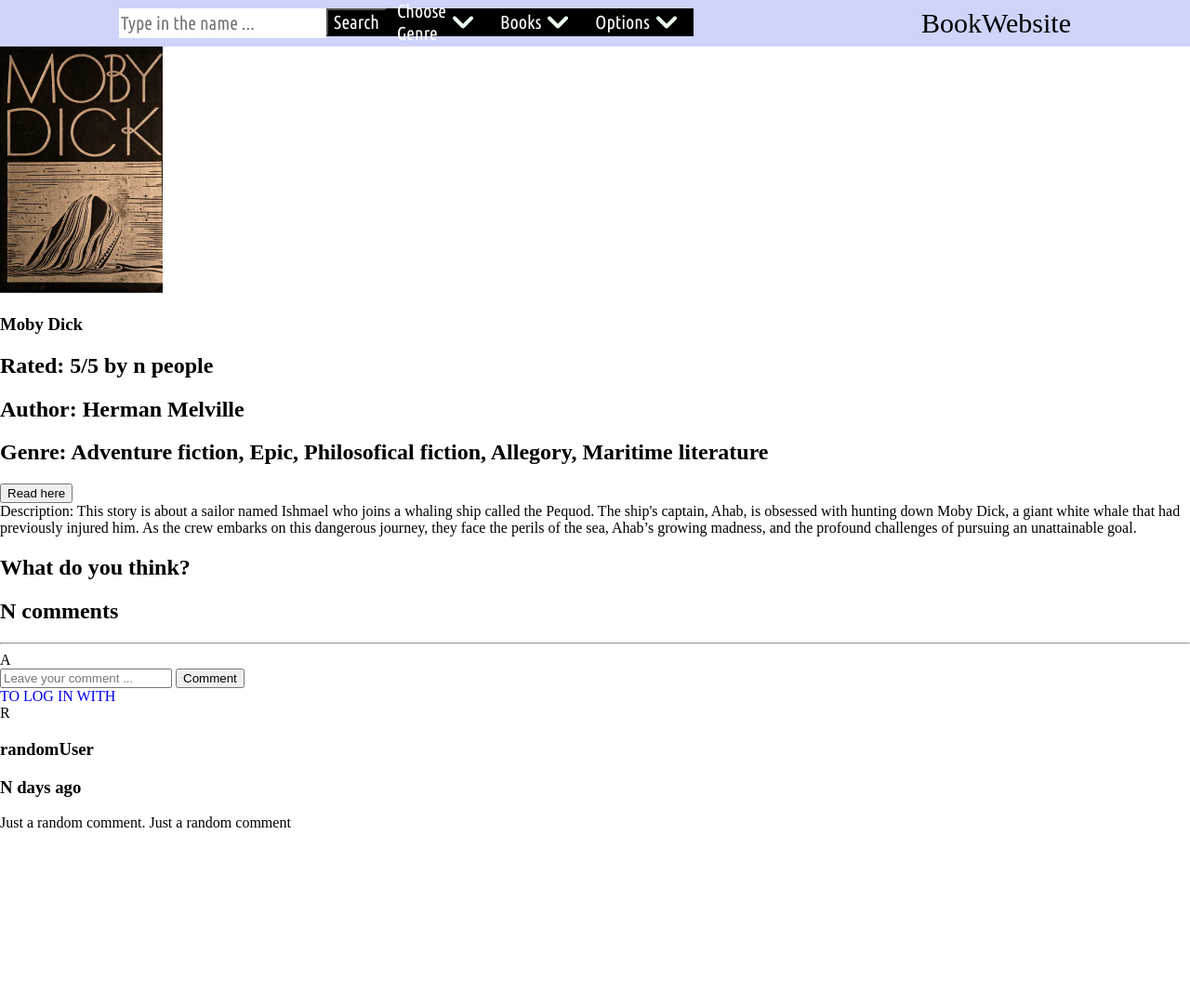
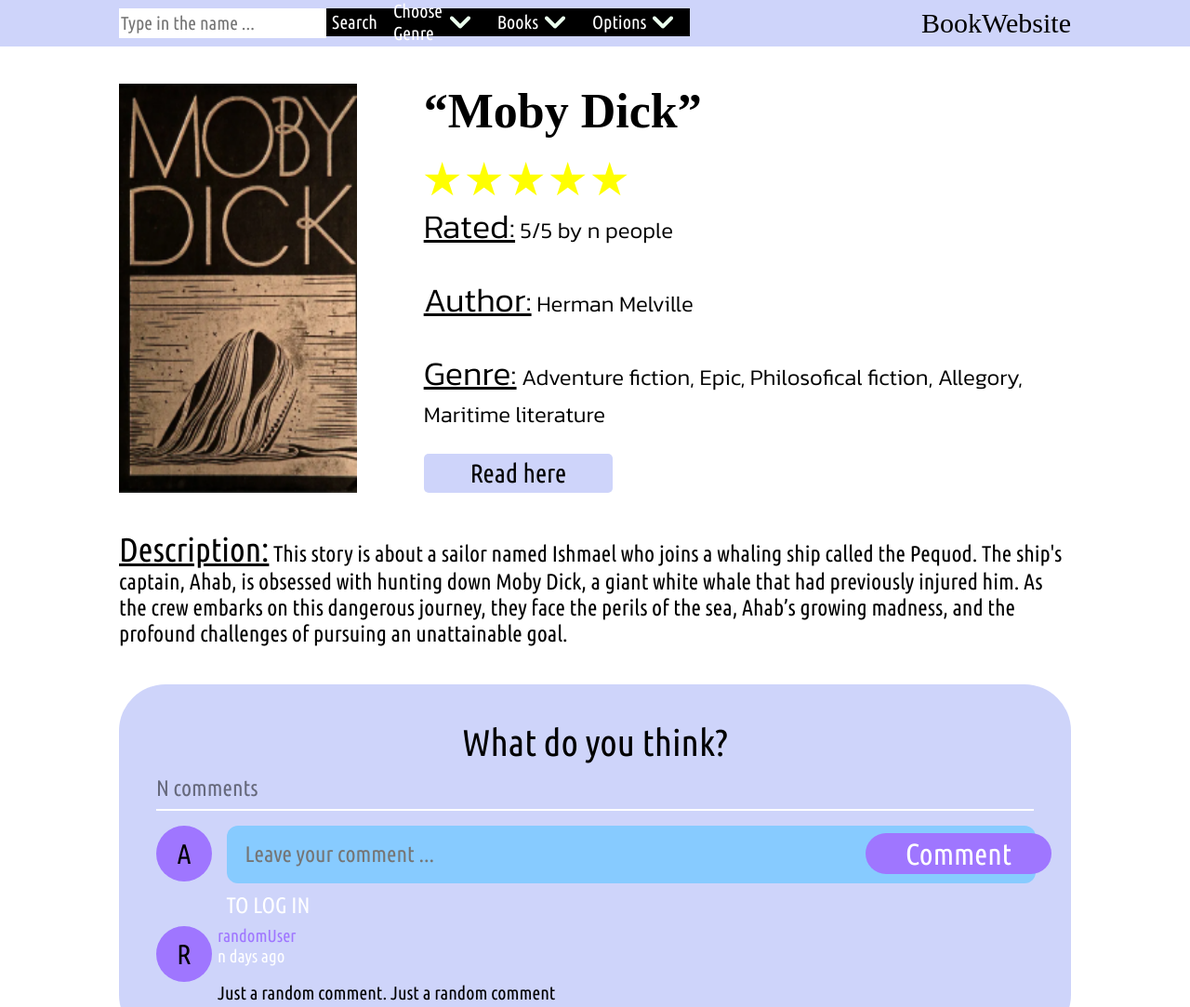
Before and after one commit to s3rbar/book-website, a website: page app/html/books-page.html in a window 1280 px wide. Shown: the top 1083 px of the page at 93% size. Before the commit the page ends 894 px from the top, so only its background shows below. Drawn offline with Linux system fonts and the light colour scheme; a web font is replaced by a local one.

Commit message:
Finish the pc layout for the books page

```diff
--- a/app/html/books-page.html
+++ b/app/html/books-page.html
@@ -9,10 +9,9 @@
 <body>
     <nav>
         <section class="nav-content">
-
             <section>
                 <input type="text" class="name-search ubuntu-condensed" placeholder="Type in the name ...">
-                <button class="search-button ubuntu-condensed">Search</button>
+                <button type="submit" class="search-button ubuntu-condensed">Search</button>
                 <div class="toggle ubuntu-condensed">
                     Choose Genre
                     <img src="../../arrow-imgs/Chevron down.png">
@@ -33,36 +32,44 @@
     </nav>
     <main id="books-page">
         <section class="books-page_content">
+            <section class="content_main-info">
                 <section class="books-cover">
                     <img src="../../book-cover-imgs/book1Cover.png" alt="Coudn't download this image">
                 </section>
                 <section class="books-info">
-                <h1 class="books-info_name">Moby Dick</h1>
+                    <h1 class="books-info_name sofia-sans">“Moby Dick”</h1>
                     <section class="books-info_ratings">
-                    <div class="stars"></div>
-                    <h2 class="rating-amount">
-                        <span>Rated:</span> 5/5 by n people
+                        <div class="stars">
+                            <div class="star"></div>
+                            <div class="star"></div>
+                            <div class="star"></div>
+                            <div class="star"></div>
+                            <div class="star"></div>
+                        </div>
+                        <h2 class="rating-amount kanit">
+                            <span class="underline">Rated:</span> 5/5 by n people
                         </h2>
                     </section>
-                <h2 class="books-info_author">
-                    <span>Author:</span> Herman Melville
+                    <h2 class="books-info_author kanit">
+                        <span class="underline">Author:</span> Herman Melville
                     </h2>
-                <h2 class="books-info_genre">
-                    <span>Genre:</span>
+                    <h2 class="books-info_genre kanit">
+                        <span class="underline">Genre:</span>
                         Adventure fiction,
                         Epic,
                         Philosofical fiction,
                         Allegory,
                         Maritime literature
                     </h2>
-                <a href="#">
-                    <button>
+                    <a class="books-info_link" href="#">
+                        <button class="ubuntu-condensed">
                             Read here
                         </button>
                     </a>
                 </section>
-            <article class="description">
-                <span>Description:</span>
+            </section>
+            <article class="content_description ubuntu-condensed">
+                <span class="underline">Description:</span>
                 This story is about a sailor named Ishmael
                 who joins a whaling ship called the Pequod.
                 The ship's captain, Ahab, is obsessed with hunting down Moby Dick,
@@ -74,35 +81,35 @@
             </article>
         </section>
         <section class="books-page_comment-section">
-            <h2 class="comment-section_header">
+            <h2 class="header ubuntu-condensed">
                 What do you think?
             </h2>
-            <h2 class="comment-amount">
+            <h2 class="comment-amount ubuntu-condensed">
                 N comments
             </h2>
             <hr>
             <section class="add-your-comment">
-                <div class="account-icon">
+                <div class="account-icon your-account-icon ubuntu-condensed">
                     A
                 </div>
                 <section class="comment-info">
-                    <div class="commment-info_text">
+                    <div class="comment-info_text">
                         <input type="text" placeholder="Leave your comment ...">
-                        <button type="submit" class="comment-button">Comment</button>
+                        <button type="submit" class="comment-button ubuntu-condensed">Comment</button>
                     </div>
-                    <a href="#" class="login-link">TO LOG IN WITH</a>
+                    <a href="#" class="login-link ubuntu-condensed">TO LOG IN</a>
                 </section>
             </section>
             <section class="random-comment">
-                <div class="random-account-icon">
+                <div class="account-icon random-account-icon ubuntu-condensed">
                     R
                 </div>
                 <section class="comment-info">
                     <div class="comment-info_details">
-                        <h3 class="random-username">randomUser</h3>
-                        <h3 class="comment-date">N days ago</h3>
+                        <h3 class="random-username ubuntu-condensed">randomUser</h3>
+                        <h3 class="comment-date ubuntu-condensed">n days ago</h3>
                     </div>
-                    <div class="commment-info_text">
+                    <div class="comment-info_text ubuntu-condensed">
                         Just a random comment. Just a random comment
                     </div>
                 </section>
--- a/app/scss/_boilerplate.scss
+++ b/app/scss/_boilerplate.scss
@@ -11,3 +11,12 @@ body{
 a{
     text-decoration: none;
 }
+
+main{
+    width: 80%;
+    margin-left: 10%;
+}
+
+button{
+    border: none;
+}
--- /dev/null
+++ b/app/scss/_books-page.scss
@@ -0,0 +1,186 @@
+main#books-page{
+    .books-page_content{
+        width: 100%;
+        margin-top: 40px;
+        .content_main-info{
+            width: 100%;
+            height: 440px;
+            display: flex;
+            flex-direction: row;
+            justify-content: space-between;
+            margin-bottom: 40px;
+            .books-cover{
+                width: 25%;
+                img{
+                    width: 100%;
+                    height: 100%;
+                }
+            }
+            .books-info{
+                width: 68%;
+                height: 100%;
+                display: flex;
+                flex-direction: column;
+                justify-content: space-between;
+                &_name{
+                    font-weight: 700;
+                    font-size: 52px;
+                    margin: 0;
+                }
+                &_ratings{
+                    height: 96px;
+                    display: flex;
+                    flex-direction: column;
+                    justify-content: space-between;
+                    .stars{
+                        width: 220px;
+                        display: flex;
+                        flex-direction: row;
+                        justify-content: space-between;
+                        align-items: center;
+                        .star{
+                            width: 40px;
+                            aspect-ratio: 1;
+                            background: #FFFF00;
+                            clip-path: polygon(50% 0,
+                                calc(50%*(1 + sin(.4turn))) calc(50%*(1 - cos(.4turn))),
+                                calc(50%*(1 - sin(.2turn))) calc(50%*(1 - cos(.2turn))),
+                                calc(50%*(1 + sin(.2turn))) calc(50%*(1 - cos(.2turn))),
+                                calc(50%*(1 - sin(.4turn))) calc(50%*(1 - cos(.4turn)))
+                            );
+                            /* or more simple
+                            clip-path: polygon(50% 0,79% 90%,2% 35%,98% 35%,21% 90%);
+                            */
+                        }
+                    }
+                }
+                &_author, &_genre, .rating-amount{
+                    font-size: 24px;
+                    margin: 0;
+                    span{
+                        font-size: 36px;
+                    }
+                }
+                &_link{
+                    button{
+                        width: inherit;
+                        background-color: #CED4FA;
+                        border-radius: 5px;
+                        padding: 5px 50px;
+                        font-size: 28px;
+                        cursor: pointer;
+                    }
+                }
+            }
+        }
+        .content_description{
+            width: 100%;
+            font-size: 24px;
+            span{
+                font-size: 36px;
+            }
+        }
+    }
+    .books-page_comment-section{
+        background-color: #CED4FA;
+        display: flex;
+        flex-direction: column;
+        padding: 40px;
+        margin: 40px 0;
+        border-radius: 50px;
+        .header{
+            font-size: 40px;
+            text-align: center;
+            margin: 0px;
+        }
+        .comment-amount{
+            opacity: 0.5;
+            margin: 12px 0 0 0;
+        }
+        hr{
+            width: 100%;
+            height: 2px;
+            background-color: #fff;
+            border: none;
+            z-index: 9999;
+        }
+        .account-icon{
+            width: 60px;
+            height: 60px;
+            border-radius: 50%;
+            display: flex;
+            justify-content: center;
+            align-items: center;
+            background-color: #9F76FF;
+            font-size: 30px;
+        }
+        .add-your-comment{
+            width: 100%;
+            display: flex;
+            flex-direction: row;
+            justify-content: space-between;
+            margin: 8px 0;
+            .comment-info{
+                width: 92%;
+                &_text{
+                    margin-bottom: 10px;
+                    input{
+                        width: calc(100% - 20px);
+                        height: 60px;
+                        border: none;
+                        border-radius: 12px;
+                        padding-left: 20px;
+                        font-size: 24px;
+                        line-height: 24px;
+                        background-color: #87CBFF;
+                    }
+                    input::placeholder{
+                        font-family: "Ubuntu Condensed", serif;
+                        font-weight: 400;
+                        font-style: normal;
+                    }
+                    button{
+                        position: absolute;
+                        left: calc(74.3% - 20px);
+                        margin-top: -54px;
+                        width: 200px;
+                        height: 44px;
+                        border-radius: 50px;
+                        background-color: #9F76FF;
+                        color: #fff;
+                        font-size: 32px;
+                        line-height: 32px;
+                        cursor: pointer;
+                    }
+                }
+                .login-link{
+                    color: #fff;
+                    font-size: 24px;
+                }
+            }
+        }
+        .random-comment{
+            display: flex;
+            flex-direction: row;
+            justify-content: space-between;
+            .comment-info{
+                width: 93%;
+                &_details{
+                    height: 60px;
+                    h3{
+                        margin: 0;
+                    }
+                    .random-username{
+                        color: #9F76FF;
+                    }
+                    .comment-date{
+                        color: #fff;
+                    }
+                }
+                &_text{
+                    font-size: 20px;
+                }
+            }
+        }
+    }
+}
--- a/app/scss/_fonts.scss
+++ b/app/scss/_fonts.scss
@@ -31,4 +31,8 @@
     font-weight: 700;
     font-style: normal;
 }
+
+.underline{
+    text-decoration: underline
+}
 @import url('https://fonts.googleapis.com/css2?family=Inter:ital,opsz@0,14..32;1,14..32&family=Kanit:wght@300&family=Roboto+Condensed:wght@700&family=Sofia+Sans&family=Ubuntu+Condensed&display=swap');
--- a/app/scss/_landing.scss
+++ b/app/scss/_landing.scss
@@ -1,10 +1,9 @@
 main#index{
-    width: 80%;
-    margin-left: 10%;
+    margin-bottom: 40px;
     h1{
         font-size: 60px;
         font-weight: 700;
-        margin: 20px 10px 0 0;
+        margin: 20px 0 0 0;
     }
     h2{
         margin: 20px 0;
--- a/app/scss/index.scss
+++ b/app/scss/index.scss
@@ -2,3 +2,4 @@
 @forward 'navbar';
 @forward 'boilerplate';
 @forward 'landing';
+@forward 'books-page';
```
Also changed, not shown: dist/index.css, 1 other file. Lines whose indentation alone changed are shown as unchanged.
